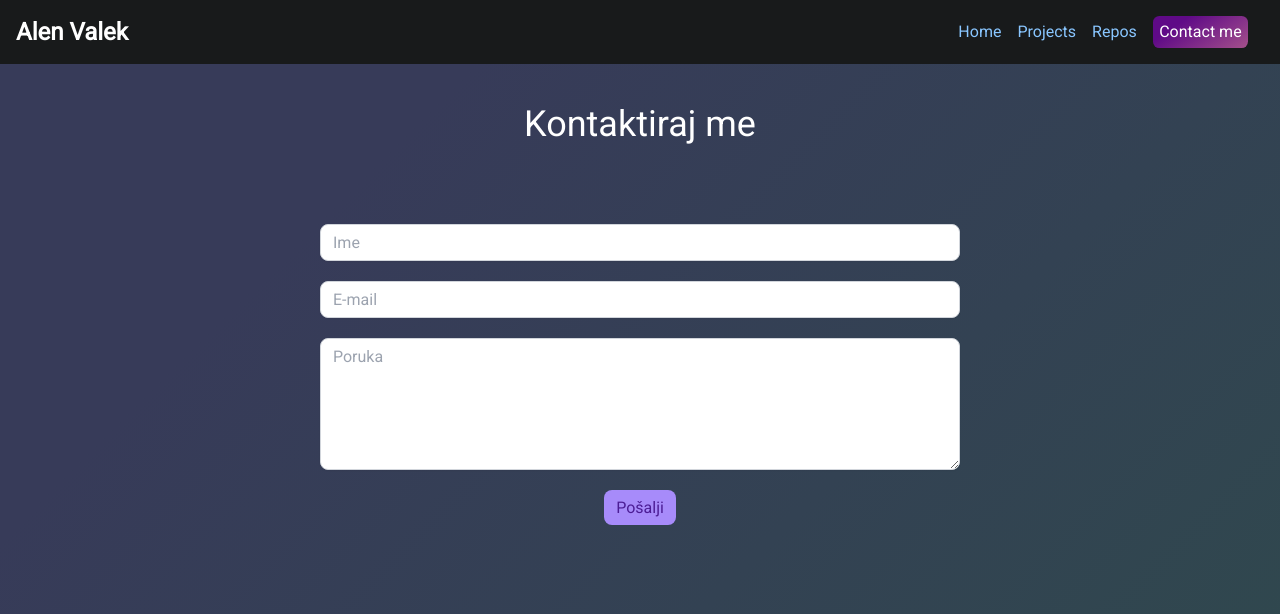
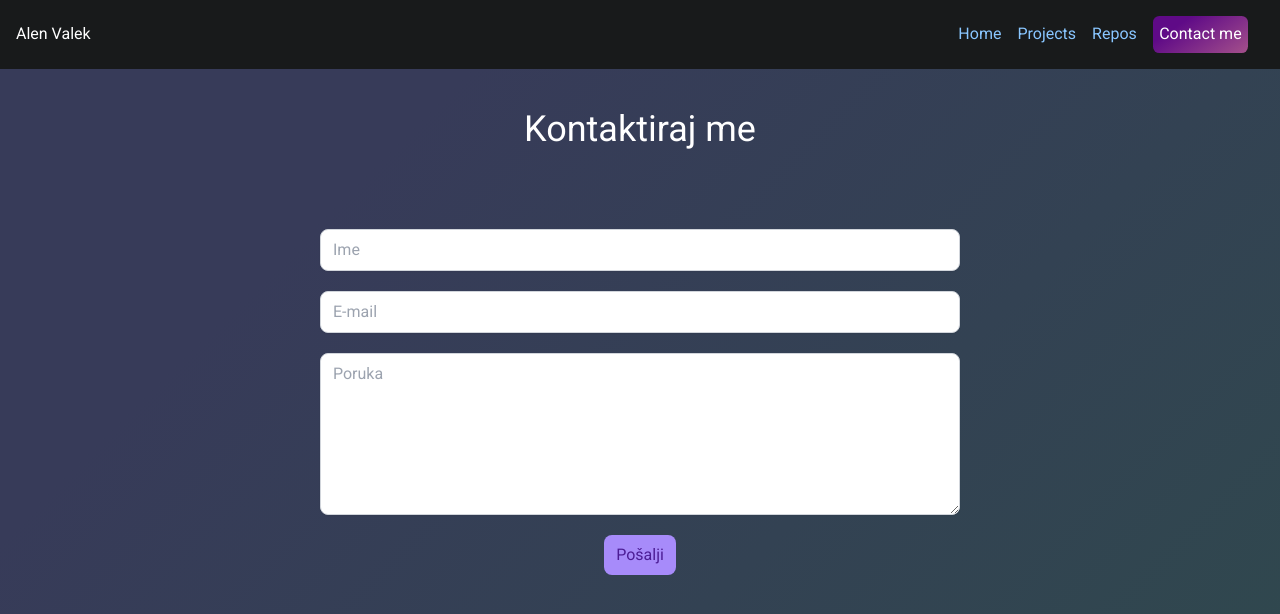
Before and after one commit to alenvalek/personalwebsite, a Vue app: page /contact in a window 1280 px wide. Shown: the top 614 px of the page. Built offline with nearby package versions, Linux system fonts and the light colour scheme; what vue-toast-notification would draw is missing.

Commit message:
Fixed a class conflict with tailwindcss

```diff
--- a/src/components/Nav.vue
+++ b/src/components/Nav.vue
@@ -1,5 +1,5 @@
 <template>
-   <div class="container">
+   <div class="container-nav">
       <h2
          class="links"
          style="color:white;"
@@ -37,7 +37,7 @@ export default {
 </script>
 
 <style scoped>
-.container {
+.container-nav {
    background-color: rgb(24, 26, 27);
    padding: 1rem;
    display: flex;
--- a/src/main.js
+++ b/src/main.js
@@ -9,6 +9,7 @@ import { init } from 'emailjs-com';
 init('user_IeoVmVXc1erxbwMYsRWLe');
 import VueToast from 'vue-toast-notification';
 import 'vue-toast-notification/dist/theme-sugar.css';
+import '@/assets/tailwind.css';
 
 library.add(fab, fas);
 
```
